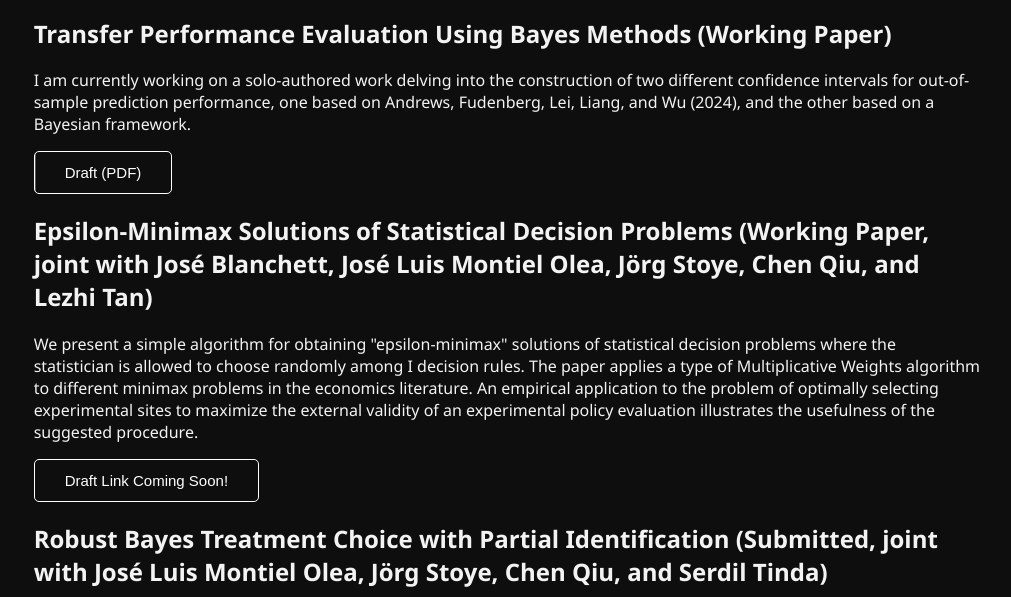
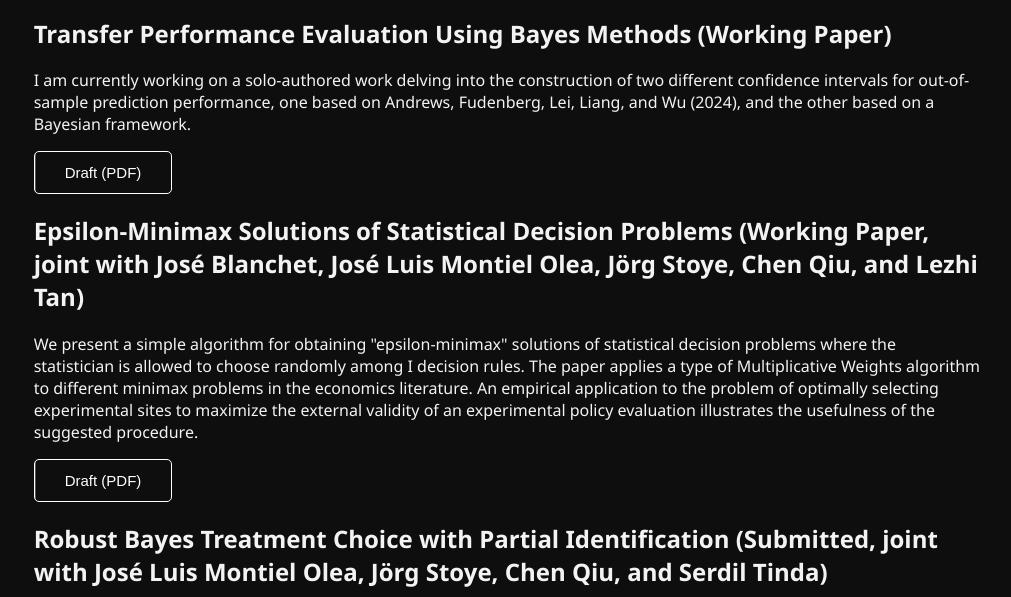
Before and after one commit to aaf101/aaf101.github.io, a plain HTML site: page econ.html in a window 1280 px wide. Shown: the part 203-800 px from the top of the page, without its empty margins (133-1144 px from the left). Drawn offline with Linux system fonts and the light colour scheme.

Commit message:
Epsilon minimax draft uploaded!

```diff
--- a/econ.html
+++ b/econ.html
@@ -30,9 +30,9 @@
 <p>I am currently working on a solo-authored work delving into the construction of two different confidence intervals for out-of-sample prediction performance, one based on Andrews, Fudenberg, Lei, Liang, and Wu (2024), and the other based on a Bayesian framework. </p>
 <a href="/files/transfer_performance_using_bayes_11_21_2024.pdf"><button class="btn">Draft (PDF)</button></a>
 
-<h2 style="text-align: left">Epsilon-Minimax Solutions of Statistical Decision Problems (Working Paper, joint with Jos&#233; Blanchett, Jos&#233; Luis Montiel Olea, J&ouml;rg Stoye, Chen Qiu, and Lezhi Tan)</h2>
+<h2 style="text-align: left">Epsilon-Minimax Solutions of Statistical Decision Problems (Working Paper, joint with Jos&#233; Blanchet, Jos&#233; Luis Montiel Olea, J&ouml;rg Stoye, Chen Qiu, and Lezhi Tan)</h2>
 <p>We present a simple algorithm for obtaining "epsilon-minimax" solutions of statistical decision problems where the statistician is allowed to choose randomly among I decision rules. The paper applies a type of Multiplicative Weights algorithm to different minimax problems in the economics literature. An empirical application to the problem of optimally selecting experimental sites to maximize the external validity of an experimental policy evaluation illustrates the usefulness of the suggested procedure.</p>
-<a href="javascript:;"><button class="btn">Draft Link Coming Soon!</button></a>
+<a href="/files/epsilon_minimax.pdf"><button class="btn">Draft (PDF)</button></a>
 
 <h2 style="text-align: left">Robust Bayes Treatment Choice with Partial Identification (Submitted, joint with Jos&#233; Luis Montiel Olea, J&ouml;rg Stoye, Chen Qiu, and Serdil Tinda)</h2>
 <p>We study a class of binary treatment choice problems with partial identification, through the lens of robust (multiple prior) Bayesian analysis. We use a convenient set of prior distributions to derive ex-ante and ex-post robust Bayes decision rules, both for decision makers who can randomize and for decision makers who cannot. We find ex-ante and ex-post robust Bayes decision rules do not tend to agree in general, even without randomization. We also find randomized treatment assignment can be optimal for both ex-ante and, more surprisingly, ex-post problems, hence excluding randomized rules from consideration is with loss of generality. We apply our results to a stylized problem of policy implementation with external validity concerns (Stoye 2012), and to the aggregation of data generated by multiple RCTs in different sites to guide a policy choice in an unexperimented location (Manski 2020; Ishihara and Kitagawa 2021).</p>
```
Also changed, not shown: 1 other file.
